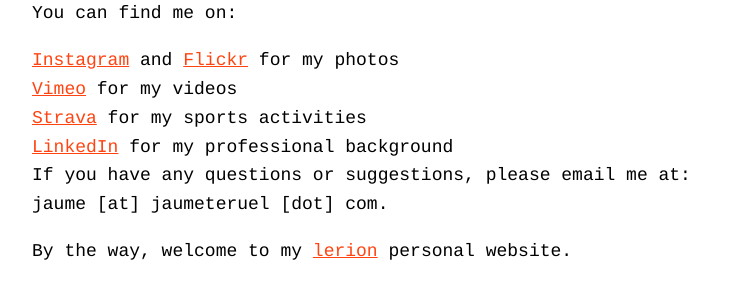
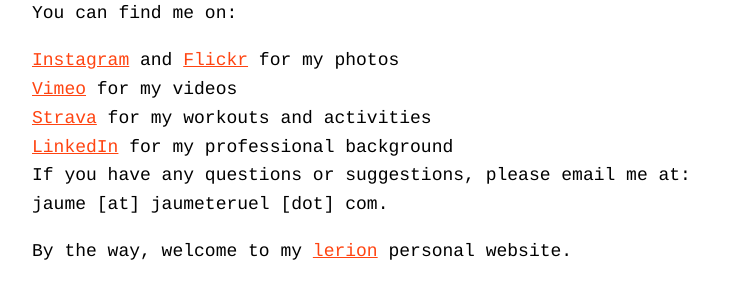
Before and after one commit to joanteruel/jaumeteruel, a Jekyll site: the page built from index.md, in a window 1280 px wide. Shown: the part 564-863 px from the top of the page, without its empty margins (248-1002 px from the left). Built offline with Jekyll 4.4.1, drawn with Linux system fonts in a browser that asks for light colours.

Commit message:
Update index.md

```diff
--- a/index.md
+++ b/index.md
@@ -16,7 +16,7 @@
 
 - [Instagram][3] and [Flickr][9] for my photos
 - [Vimeo][4] for my videos
-- [Strava][8] for my sports activities
+- [Strava][8] for my workouts and activities
 - [LinkedIn][5] for my professional background
 
 If you have any questions or suggestions, please email me at: jaume [at] jaumeteruel [dot] com.
```
